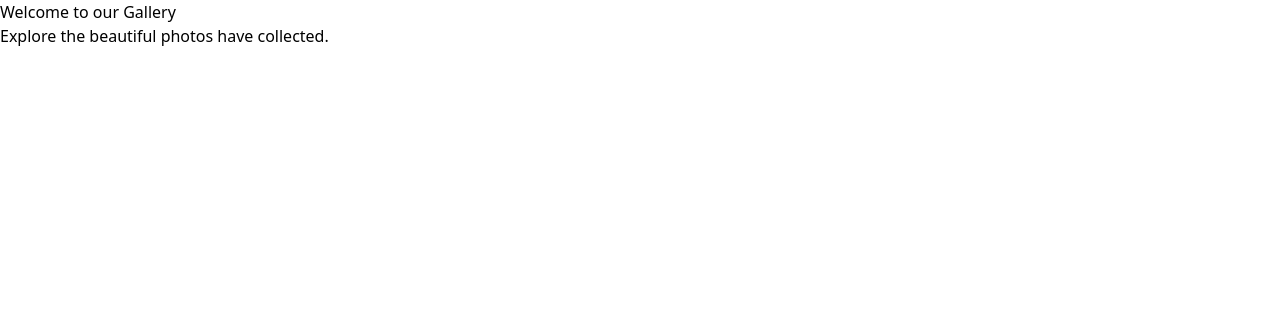
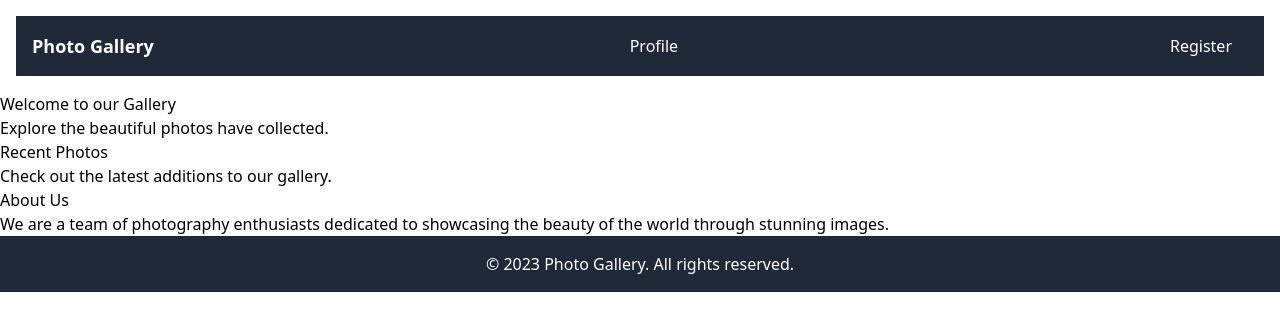
Before and after one commit to 18Mori/gallery_photos, a Django app: page / in a window 1280 px wide. Shown: the top 331 px of the page. Run offline with Django 5.2, Linux system fonts and the light colour scheme; data that the repository does not hold is empty; some libraries are stand-ins or nearby versions.

Commit message:
feat: added register, profile

```diff
--- a/gallery/templates/base.html
+++ b/gallery/templates/base.html
@@ -6,9 +6,26 @@
         <script src="https://cdn.tailwindcss.com"></script>
     </head>
     <body>
+      <div class="container mx-auto p-4">
+        <nav class="flex justify-between items-center bg-gray-800 text-white p-4">
+            <a href="{% url 'home' %}" class="text-lg font-bold">Photo Gallery</a>
+            <a href="{% url 'profile' %}" class="text-white hover:text-gray-400 px-4">Profile</a>
+            <a href="{% url 'register' %}" class="text-white hover:text-gray-400 px-4">Register</a>
+            {% comment %} <div>
+                <a href="{% url 'login' %}" class="text-white hover:text-gray-400 px-4">Login</a>
+            </div> {% endcomment %}
+        </nav>
+      </div>
           <div>
             {% block content %}
             {% endblock content %}
           </div>
+          <div>
+            <h2>About Us</h2>
+            <p>We are a team of photography enthusiasts dedicated to showcasing the beauty of the world through stunning images.</p>
+          </div>
+          <footer class="bg-gray-800 text-white text-center p-4">
+              <p>&copy; 2023 Photo Gallery. All rights reserved.</p>
+          </footer>
     </body>
 </html>
--- a/gallery/templates/home.html
+++ b/gallery/templates/home.html
@@ -6,4 +6,34 @@
     <h1>Welcome to our Gallery</h1>
     <p>Explore the beautiful photos have collected.</p>
 </div>
+<div class="container">
+    <h2>Recent Photos</h2>
+    <p>Check out the latest additions to our gallery.</p>
+</div>
+<div class="photo-gallery">
+    {% for photo in photo %}
+        <div class="photo">
+            <a href="{% url 'photo_detail' photo.pk %}">
+                <img src="{{ photo.image.url }}" alt="{{ photo.title }}">
+            </a>
+            <div class="photo-info">
+                <h2>{{ photo.title }}</h2>
+                <p>{{ photo.description }}</p>
+                <p>Tags: {% for tag in photo.tags.all %}
+                    {{ tag.name }}
+                    {% if not forloop.last %},
+                    {% endif %}{% endfor %}</p>
+            </div>
+        </div>
+    <div class="photo">
+        <a href="{% url 'photo_detail' photo.pk %}">
+            View Details
+        </a>
+        <p class="text-gray-500">
+            Likes: {{ photo.likes.count }}
+        </p>
+        </div>
+    </div>
+    {% endfor %}
+</div>
 {% endblock content %}
--- a/gallery/urls.py
+++ b/gallery/urls.py
@@ -2,5 +2,10 @@ from django.urls import path
 from . import views
 
 urlpatterns = [
-    path('', views.home),
+    path('', views.home, name='home'),
+    path('register/', views.register, name='register'),
+    path('profile/', views.profile, name='profile'),
+    path('photo/<int:pk>/', views.photo_detail, name='photo_detail'),
+    path('photo/<int:pk>/like/', views.like_photo, name='like_photo'),
+    path('photo/<int:pk>/dislike/', views.dislike_photo, name='dislike_photo'),
 ]
--- a/gallery/views.py
+++ b/gallery/views.py
@@ -1,16 +1,61 @@
-from django.shortcuts import render, get_object_or_404
-from .models import Photo, Tag
-from django.template import loader
+from django.shortcuts import render, redirect, get_object_or_404
+from .models import Photo, Tag, userProfile
+from .forms import UserRegistrationForm, UserProfileForm
+from django.contrib.auth.decorators import login_required
+from django.contrib.auth import login as auth_login
+
 
 
 
 def home(request):
   photo = Photo.objects.all()
   tags = Tag.objects.all()
-
   return render(request, 'home.html', {'photo': photo, 'tags': tags})
 
-def photo_list(request, pk):
+def photo_detail(request, pk):
   photo = get_object_or_404(Photo, pk=pk)
+  return render(request, 'photo_detail.html', {'photo': photo})
 
-  return render(request, 'photo_list.html', {'photo': photo})
+@login_required
+def like_photo(request, pk):
+    photo = get_object_or_404(Photo, pk=pk)
+    if request.user in photo.likes.all():
+        photo.likes.remove(request.user)
+    photo.likes.add(request.user)
+    return redirect('photo_detail', pk=pk)
+
+@login_required
+def dislike_photo(request, pk):
+    photo = get_object_or_404(Photo, pk=pk)
+    if request.user in photo.likes.all():
+        photo.likes.remove(request.user)
+    photo.dislikes.add(request.user)
+    return redirect('photo_detail', pk=pk)
+
+def register(request):
+    if request.method == 'POST':
+        form = UserRegistrationForm(request.POST)
+        if form.is_valid():
+            user = form.save()
+            auth_login(request, user)
+            return redirect('home')
+    else:
+        form = UserRegistrationForm()
+
+    return render(request, 'registration/register.html', {'form': form})
+
+@login_required
+def profile(request):
+  try:
+    profile = request.user.userprofile
+  except userProfile.DoesNotExist:
+    profile = userProfile.objects.create(user=request.user)
+
+  if request.method == 'POST':
+    form = UserProfileForm(request.POST, request.FILES, instance=profile)
+    if form.is_valid():
+        form.save()
+        return redirect('profile')
+  else:
+    form = UserProfileForm(instance=profile)
+  return render(request, 'registration/profile.html', {'form': form})
```
Also changed, not shown: gallery/forms.py (added, +15 -0 lines), gallery/templates/registration/profile.html (added, +20 -0 lines), gallery/templates/registration/register.html (added, +77 -0 lines), 3 other files.
